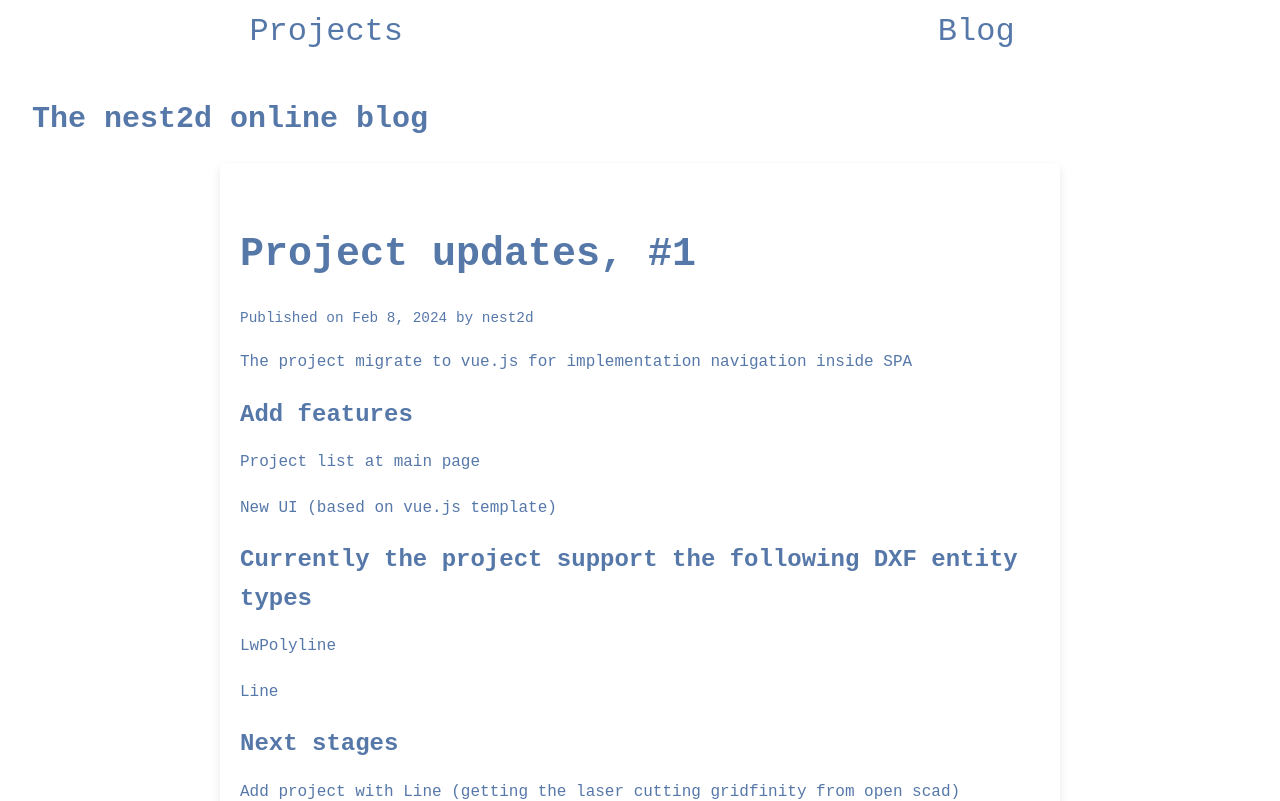
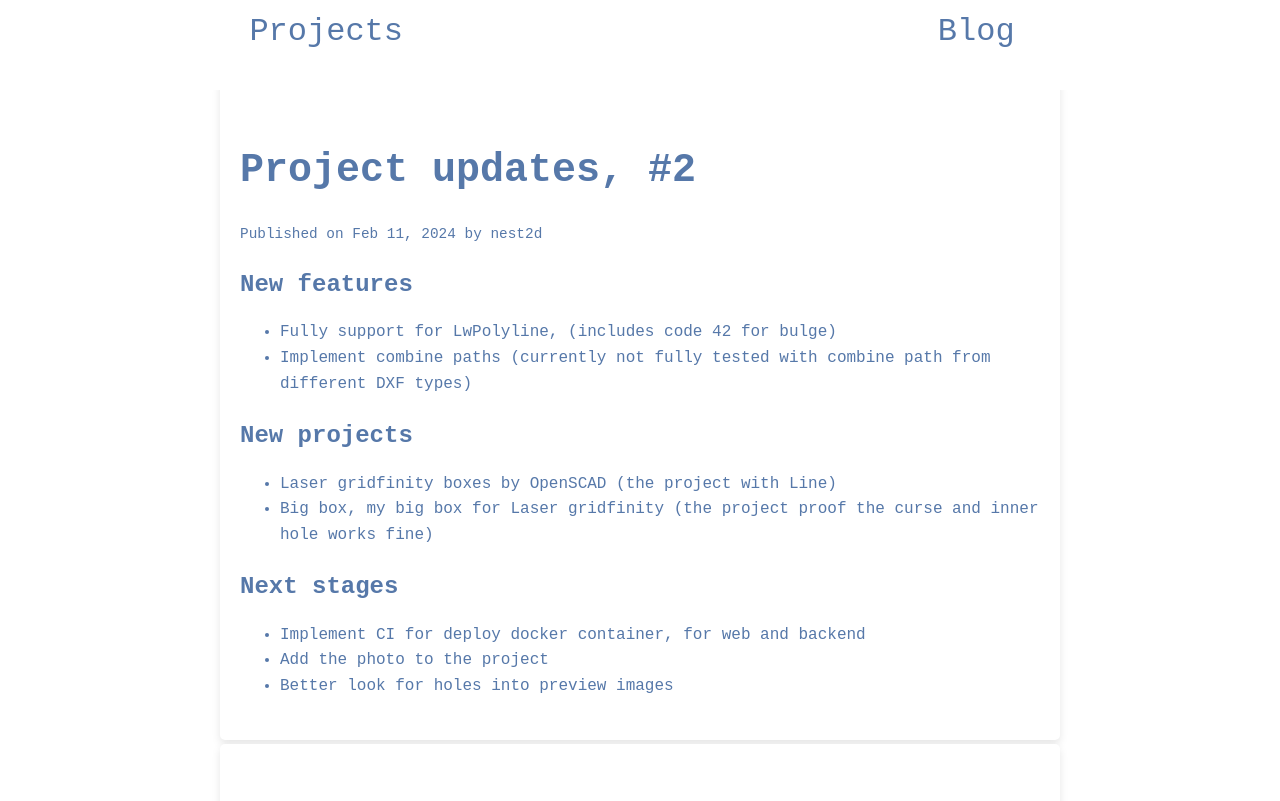
Before and after one commit to guiguijke/nest2d, a Vue app in the folder nest2dvue/: page /blog in a window 1280 px wide. Shown: the top 801 px of the page. Built offline with nearby package versions, Linux system fonts and the light colour scheme.

Commit message:
Add new project update

```diff
--- a/nest2dvue/src/views/BlogView.vue
+++ b/nest2dvue/src/views/BlogView.vue
@@ -1,5 +1,36 @@
 <template>
-    <h1>The nest2d online blog</h1>
+    <div class="article-container">
+        <div class="article-title">
+            <p>Project updates, #2</p>
+        </div>
+        <div class="article-meta">
+            <p>Published on
+                <time datetime="2021-08-01">Feb 11, 2024</time>
+                by nest2d
+            </p>
+        </div>
+        <div class="article-body">
+            <h2>New features</h2>
+            <ul>
+                <li>Fully support for LwPolyline, (includes code 42 for bulge)</li>
+                <li>Implement combine paths (currently not fully tested with combine path from different DXF types)</li>
+            </ul>
+
+            <h2>New projects</h2>
+            <ul>
+                <li>Laser gridfinity boxes by OpenSCAD (the project with Line)</li>
+                <li>Big box, my big box for Laser gridfinity (the project proof the curse and inner hole works fine)
+                </li>
+            </ul>
+            <h2>Next stages</h2>
+            <ul>
+                <li>Implement CI for deploy docker container, for web and backend</li>
+                <li>Add the photo to the project</li>
+                <li>Better look for holes into preview images</li>
+            </ul>
+            <p></p>
+        </div>
+    </div>
     <div class="article-container">
         <div class="article-title">
             <p>Project updates, #1</p>
@@ -128,6 +159,13 @@
     margin-top: 20px; /* Space above the line */
 }
 
+.article-container ul {
+    margin-bottom: 20px;
+    color: var(--color-text);
+    overflow-wrap: break-word;
+    white-space: normal;
+}
+
 /* Responsive design adjustments */
 @media (max-width: 900px) {
     .article-container {
```
